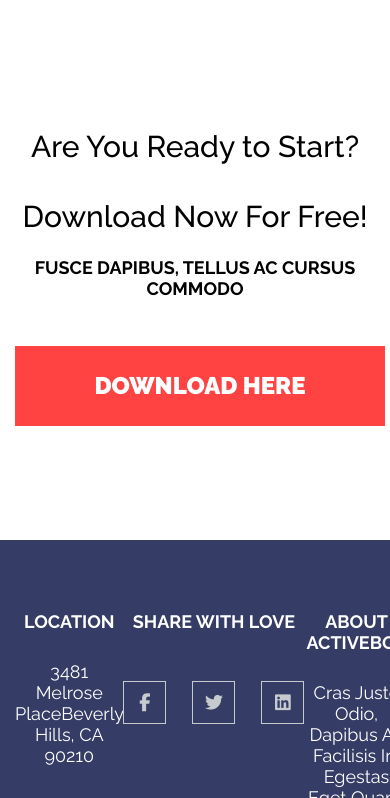
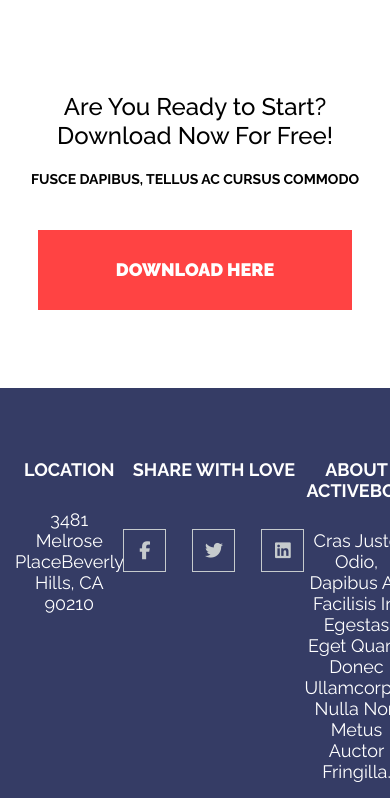
Before and after one commit to dartvalerius/fe58-course-block-one, a website built with Parcel: page src/index.html in a window 390 px wide. Shown: the part 957-1755 px from the top of the page. Built offline with nearby package versions, Linux system fonts and the light colour scheme.

Commit message:
adaptive download

```diff
--- a/src/scss/download.scss
+++ b/src/scss/download.scss
@@ -1,5 +1,13 @@
 .download {
     padding: 114px 0px;
+
+    @media (max-width: 1024px) {
+        padding: 78px 0px;
+    }
+
+    @media (max-width: 320px) {
+        padding: 34px 0  45px 0;
+    }
 }
 
 .download-title {
@@ -8,16 +16,42 @@
     text-align: center;
     line-height: 70px;
     margin-bottom: 5px;
+
+    @media (max-width: 1024px) {
+        font-size: 24px;
+        line-height: normal;
+        padding: 16px 0;
+    }
+
+    @media (max-width: 320px) {
+        font-size: 18px;
+        line-height: 80px;
+        margin-bottom: 3px;
+        line-height: normal;
+        padding: 19px 0;
+    }
 }
 
 .download-text {
     text-align: center;
     margin-bottom: 47px;
 
+    @media (max-width: 1024px) {
+        margin-bottom: 43px;
+    }
+
     p {
         font-size: 18px;
         font-weight: 700;
         text-transform: uppercase;
+
+        @media (max-width: 1024px) {
+            font-size: 14px;
+        }
+
+        @media (max-width: 320px) {
+            font-size: 13px;
+        }
     }
 }
 
@@ -29,10 +63,19 @@
         text-decoration: none;
         text-transform: uppercase;
         color: #FFF;
-        display:inline-block;
+        display: inline-block;
         background-color: $button-color-normal;
         width: 370px;
         line-height: 80px;
+
+        @media (max-width: 1024px) {
+            width: 314px;
+            font-size: 18px;
+        }
+
+        @media (max-width: 320px) {
+            width: 279px;
+        }
 
         &:hover {
             background-color: $button-color-hover;
```
